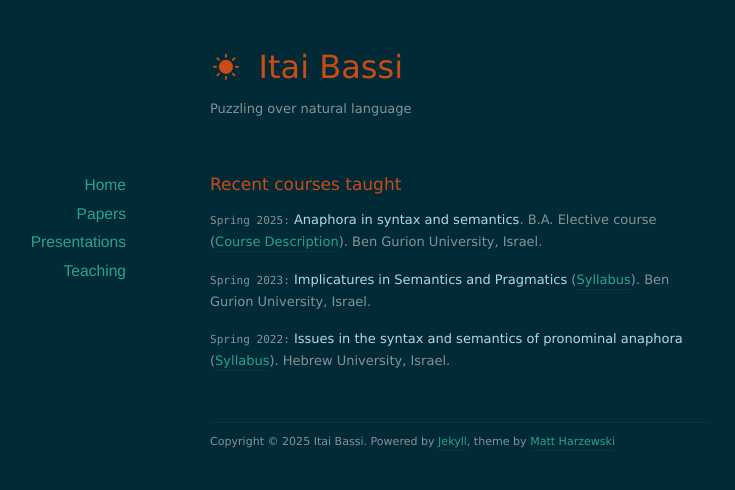
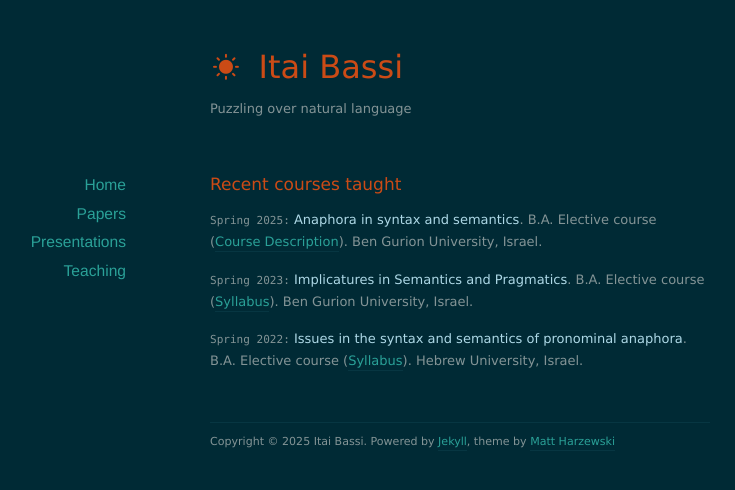
Before and after one commit to itaibassi/itaibassi.github.io, a Jekyll site: the page built from teaching/index.markdown, in a window 1280 px wide. Shown: the top 490 px of the page, without its empty margins (180-915 px from the left). Built offline with Jekyll 4.4.1, drawn with Linux system fonts in a browser that asks for light colours; nearby versions of some CDN libraries.

Commit message:
Update index.markdown

```diff
--- a/teaching/index.markdown
+++ b/teaching/index.markdown
@@ -11,6 +11,6 @@ title: Teaching
 
 `Spring 2025:` <font color="lightblue"> Anaphora in syntax and semantics</font>. B.A. Elective course ([Course Description](https://www.dropbox.com/scl/fi/bz7bni8tst6zw5ufxinm5/anaphora_BGU_course-description.pdf?rlkey=f4q5ud1zu5crpo4nxhv0l9bdm&dl=0)). Ben Gurion University, Israel.
 
-`Spring 2023:` <font color="lightblue"> Implicatures in Semantics and Pragmatics</font> ([Syllabus](https://www.dropbox.com/scl/fi/rztvakbpod60q8uh7nku1/BGU_Implicatures-course_Syllabus.pdf?rlkey=1jr0aouknk5yeiqgmjhaoxzh8&dl=0)). Ben Gurion University, Israel.
+`Spring 2023:` <font color="lightblue"> Implicatures in Semantics and Pragmatics</font>. B.A. Elective course ([Syllabus](https://www.dropbox.com/scl/fi/rztvakbpod60q8uh7nku1/BGU_Implicatures-course_Syllabus.pdf?rlkey=1jr0aouknk5yeiqgmjhaoxzh8&dl=0)). Ben Gurion University, Israel.
 
-`Spring 2022:` <font color="lightblue"> Issues in the syntax and semantics of pronominal anaphora</font> ([Syllabus](https://www.dropbox.com/scl/fi/s23hvpa7hfawg6d0ao7wv/HUJI_anaphora-course_2022_syllabus.pdf?rlkey=bvs76exsb4m5r8m16muf26iaf&dl=0)). Hebrew University, Israel.
+`Spring 2022:` <font color="lightblue"> Issues in the syntax and semantics of pronominal anaphora</font>. B.A. Elective course ([Syllabus](https://www.dropbox.com/scl/fi/s23hvpa7hfawg6d0ao7wv/HUJI_anaphora-course_2022_syllabus.pdf?rlkey=bvs76exsb4m5r8m16muf26iaf&dl=0)). Hebrew University, Israel.
```
